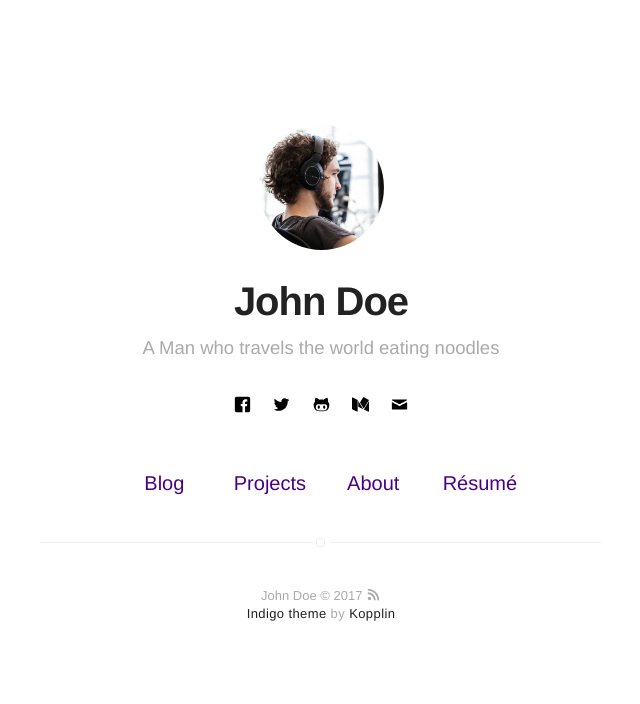
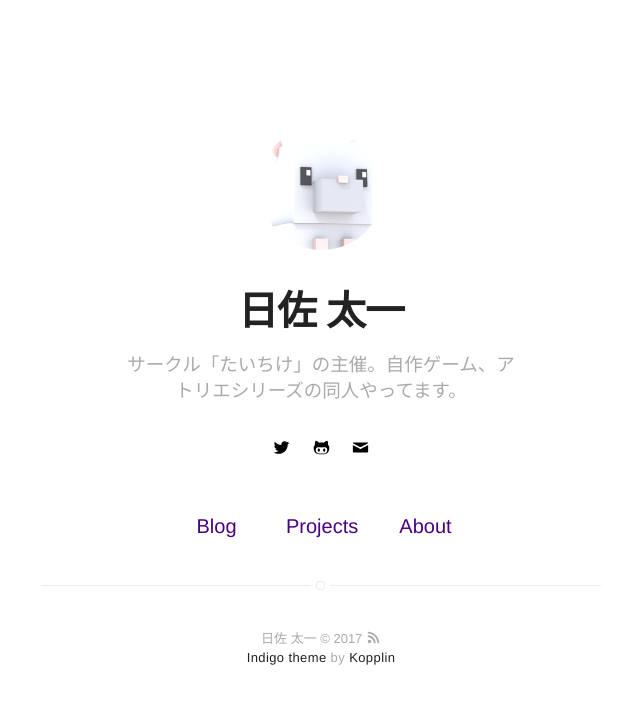
Before and after one commit to hisataichi/hisataichi.github.io, a Jekyll site: the page built from index.html, in a window 1280 px wide. Shown: the top 704 px of the page, without its empty margins (319-959 px from the left). Built offline with Jekyll 4.4.1, drawn with Linux system fonts in a browser that asks for light colours.

```diff
--- a/_config.yml
+++ b/_config.yml
@@ -1,9 +1,9 @@
 # main text of home
-name: John Doe
-bio: A Man who travels the world eating noodles
+name: 日佐 太一
+bio: サークル「たいちけ」の主催。自作ゲーム、アトリエシリーズの同人やってます。
 
 # twitter summary info
-description: A blog about technology and stuff related
+description: サークル「たいちけ」の活動記録
 
 # if it's an external image, update below for true
 # better with square images
@@ -12,11 +12,11 @@ picture: assets/images/profile.jpg
 
 # If you want to include your resume, set to true
 # and specify source (external or local).
-resume: true
-resume-external: true
-resume-url: https://google.com/?q=my+resume
+# resume: true
+# resume-external: true
+# resume-url: https://google.com/?q=my+resume
 
-url: https://koppl.in/indigo
+url: http://taichike.com
 # your url: http://USERNAME.github.io
 
 permalink: /:title/
@@ -29,42 +29,36 @@ permalink: /:title/
 # analytics-piwik-id: 1
 
 # if you don't want comments in your posts, leave categories empty
-disqus:
-  shortname: mydisqus # enter this from your disqus account
-  categories: [blog, project] # only show disqus for posts that have these categories
+# disqus:
+#   shortname: mydisqus # enter this from your disqus account
+#   categories: [blog, project] # only show disqus for posts that have these categories
 
 # if you don't have any of social below, comment the line
-facebook: myfacebook
-twitter: mytwitter
+# facebook: myfacebook
+twitter: hisataichi
 # google: mygoogle
 # instagram: myinstagram
 # pinterest: mypinterest
 # linkedin: mylinkedin
 # youtube: myyoutube
 # spotify: myspotify
-github: mygithub
+github: hisataichi
 # lastfm: mylastfm
 # stackoverflow: 7044681/mystackoverflow
 # quora: userquora
 # reddit: username
-medium: medium
+# medium: medium
 # vimeo: myvimeo
 # lanyrd: mylanyrd
-email: myemail@gmail.com
+email: go.taichike@gmail.com
 
 authors:
-    johndoe:
-        name: John Doe
-        bio: A Man who travels the world eating noodles
+    hisataichi:
+        name: 日佐 太一
+        bio: サークル「たいちけ」の主催。自作ゲーム、アトリエシリーズの同人やってます。
         external-image: false
         picture: assets/images/profile.jpg
-        twitter: johndoe
-    jamesfoster:
-        name: James Foster
-        bio: A Man who develops software with coffee
-        external-image: false
-        picture: assets/images/james.jpg
-        twitter: jamesfoster
+        twitter: hisataichi
 
 # do you want a larger site? change the option below
 # options: [normal, large] | default: normal
```
Also changed, not shown: assets/images/james.jpg (deleted), assets/images/profile.jpg.
